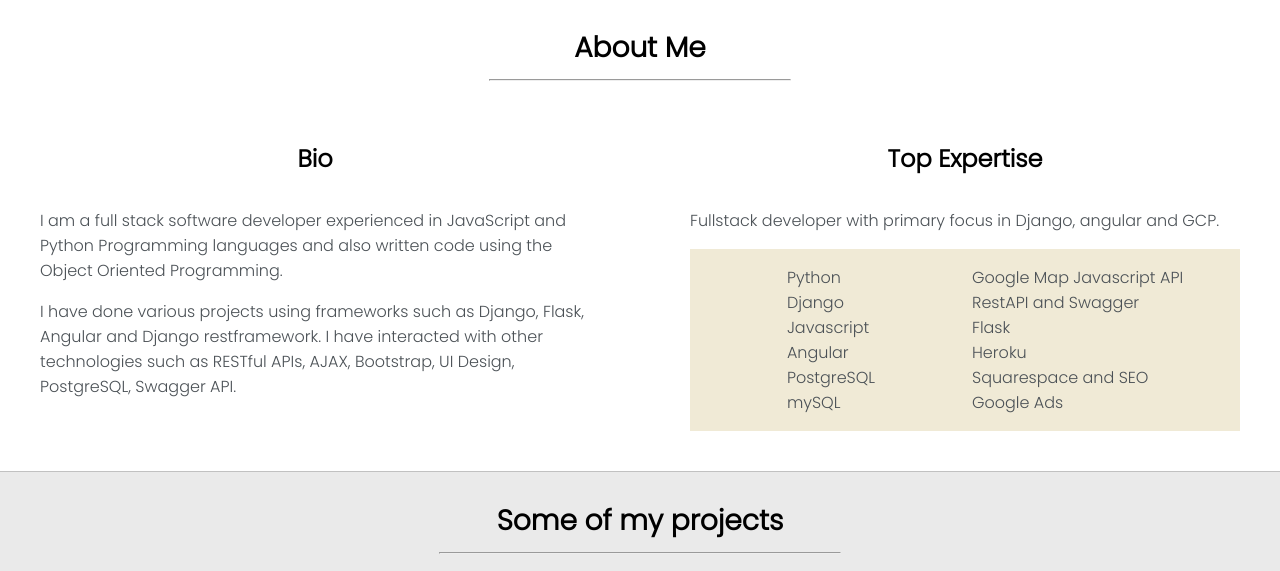
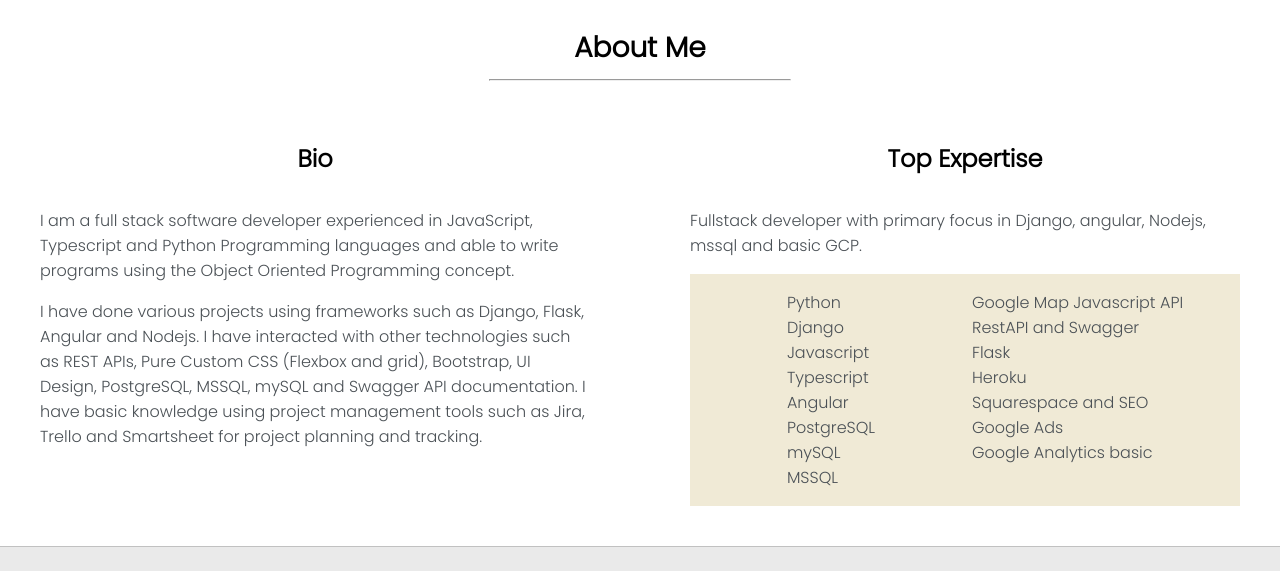
Before and after one commit to FredrickWambua/portfoliosite, a plain HTML site: page index.html in a window 1280 px wide. Shown: the part 666-1237 px from the top of the page. Drawn offline with nearby package versions, Linux system fonts and the light colour scheme.

Commit message:
modifies resume file and adds skills

```diff
--- a/index.html
+++ b/index.html
@@ -49,7 +49,7 @@
                             <div id="corner-tr" class="corner"></div>
                             <h3>What I Do</h3>
                             <p>I am a Fullstack software developer and a data science enthusiast.</p>
-                            <button class="resume-btn"><a href="Fredrick Resume.pdf" target="_blank">Resume</a></button>
+                            <button class="resume-btn"><a href="fredrick_cv.pdf" target="_blank">Resume</a></button>
                             <div id="corner-br" class="corner"></div>
                             <div id="corner-bl" class="corner"></div>
                         </div>
@@ -65,26 +65,29 @@
             <div class="about-wrapper">
                 <div class="about-me">
                     <h4 style="text-align: center;">Bio</h4>
-                    <p>I am a full stack software developer experienced in JavaScript and Python Programming languages and also written code
-                        using the Object Oriented Programming.
+                    <p>I am a full stack software developer experienced in JavaScript, Typescript and Python Programming languages and able to write programs
+                        using the Object Oriented Programming concept.
                     </p>
                     <p>
-                        I have done various projects using frameworks such as Django, Flask, Angular and
-                        Django restframework. I have interacted with other technologies such as RESTful APIs, AJAX,
-                        Bootstrap, UI Design, PostgreSQL, Swagger API.
+                        I have done various projects using frameworks such as Django, Flask, Angular and Nodejs.
+                        I have interacted with other technologies such as REST APIs, Pure Custom CSS (Flexbox and grid),
+                        Bootstrap, UI Design, PostgreSQL, MSSQL, mySQL and  Swagger API documentation.
+                        I have basic knowledge using project management tools such as Jira, Trello and Smartsheet for project planning and tracking.
                     </p>
                 </div>
                 <div class="expertise">
                     <h4 style="text-align: center;">Top Expertise</h4>
-                    <p>Fullstack developer with primary focus in Django, angular and GCP.</p>
+                    <p>Fullstack developer with primary focus in Django, angular, Nodejs, mssql and basic GCP.</p>
                     <div id="skills">
                         <ul>
                             <li>Python</li>
                             <li>Django</li>
                             <li>Javascript</li>
+                            <li>Typescript</li>
                             <li>Angular</li>
                             <li>PostgreSQL</li>
                             <li>mySQL</li>
+                            <li>MSSQL</li>
                         </ul>
                         <ul>
                             <li>Google Map Javascript API</li>
@@ -93,6 +96,7 @@
                             <li>Heroku</li>
                             <li>Squarespace and SEO</li>
                             <li>Google Ads</li>
+                            <li>Google Analytics basic</li>
                         </ul>
                     </div>
                 </div>
```
Also changed, not shown: 1 other file.
